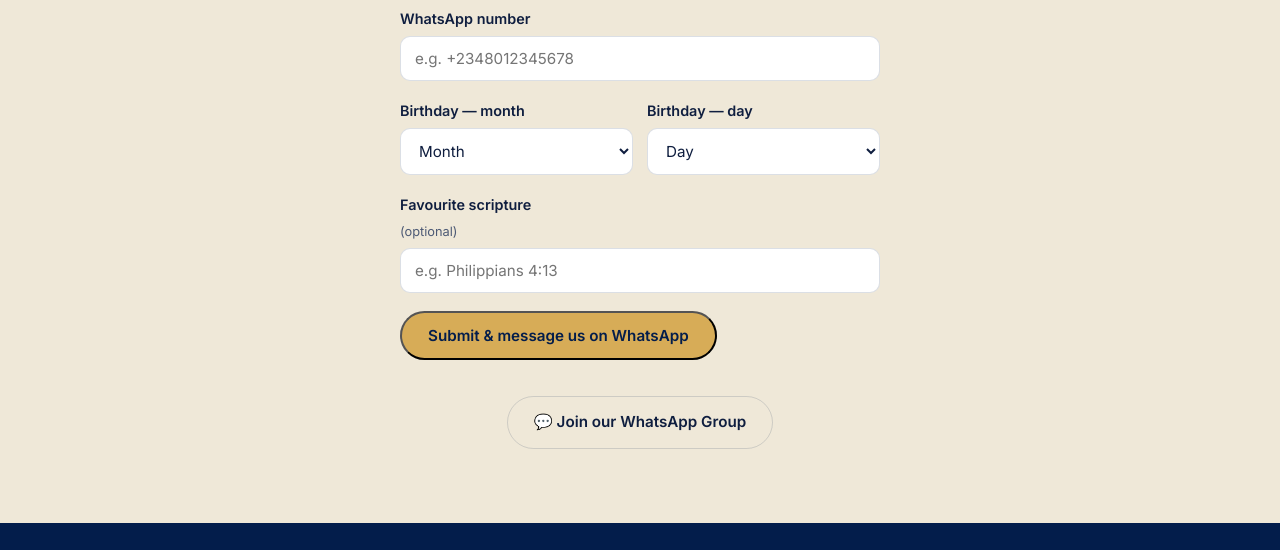
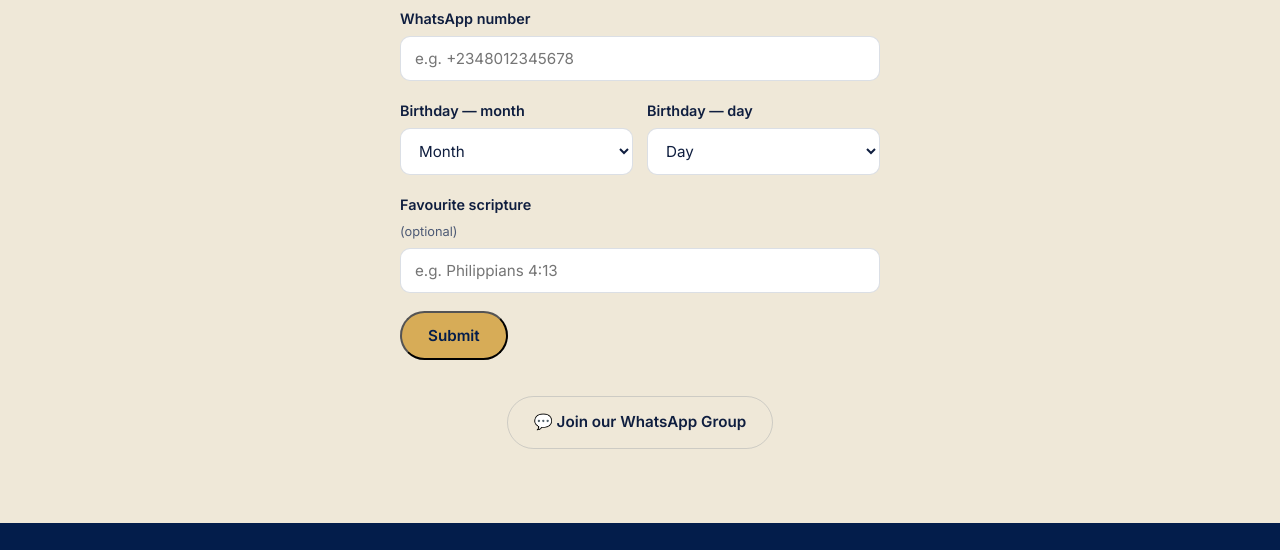
Before and after one commit to vsz-dev/jml-fellowship, a website built with Vite: page index.html in a window 1280 px wide. Shown: the part 3726-4276 px from the top of the page. Built offline with nearby package versions, Linux system fonts and the light colour scheme; some packages are replaced by stand-ins of ours; no server answers; the database is empty.

Commit message:
Change signup button text to Submit

```diff
--- a/index.html
+++ b/index.html
@@ -249,7 +249,7 @@
         Favourite scripture <span class="optional-tag">(optional)</span>
         <input type="text" id="signupScripture" placeholder="e.g. Philippians 4:13">
       </label>
-      <button type="submit" class="btn btn-gold">Submit &amp; message us on WhatsApp</button>
+      <button type="submit" class="btn btn-gold">Submit</button>
       <p class="signup-note" id="signupNote"></p>
     </form>
     <a class="btn btn-outline whatsapp-btn" href="https://chat.whatsapp.com/KPoFibORXQQGM5i8ZgZPbC" target="_blank" rel="noopener">💬 Join our WhatsApp Group</a>
```
